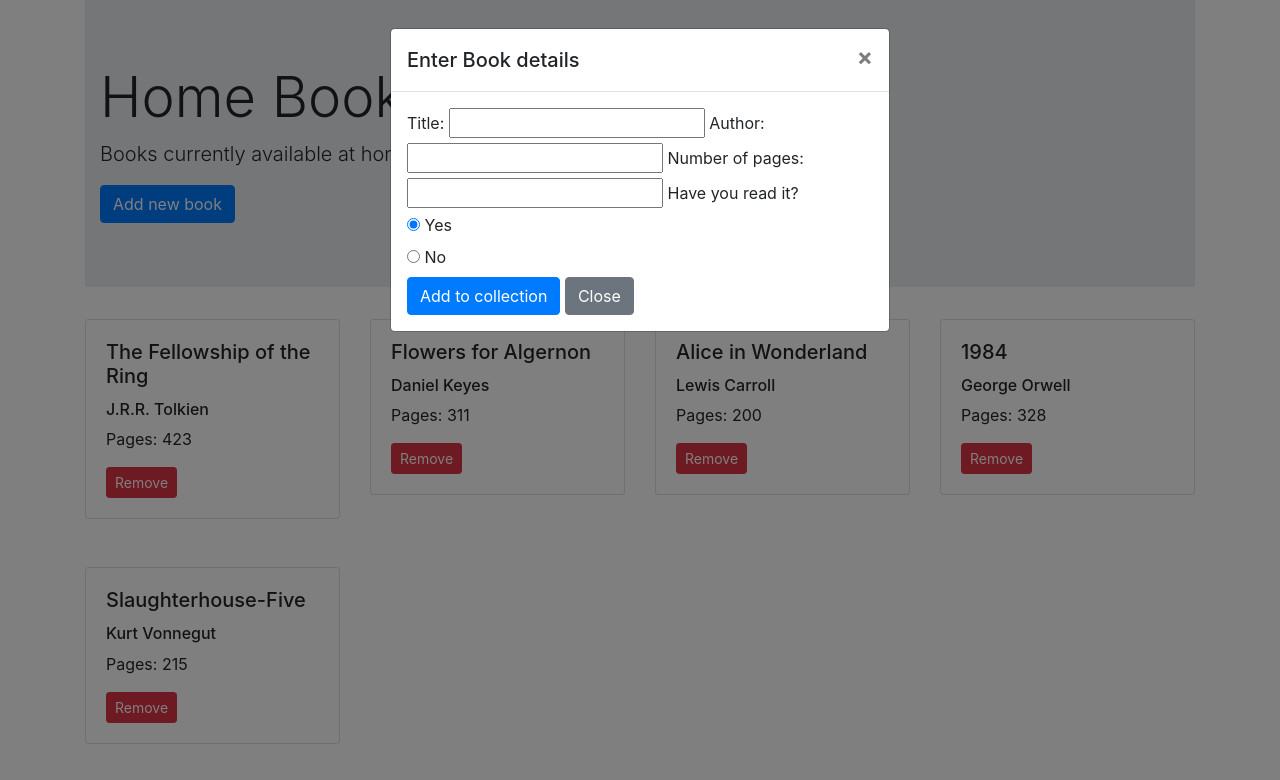
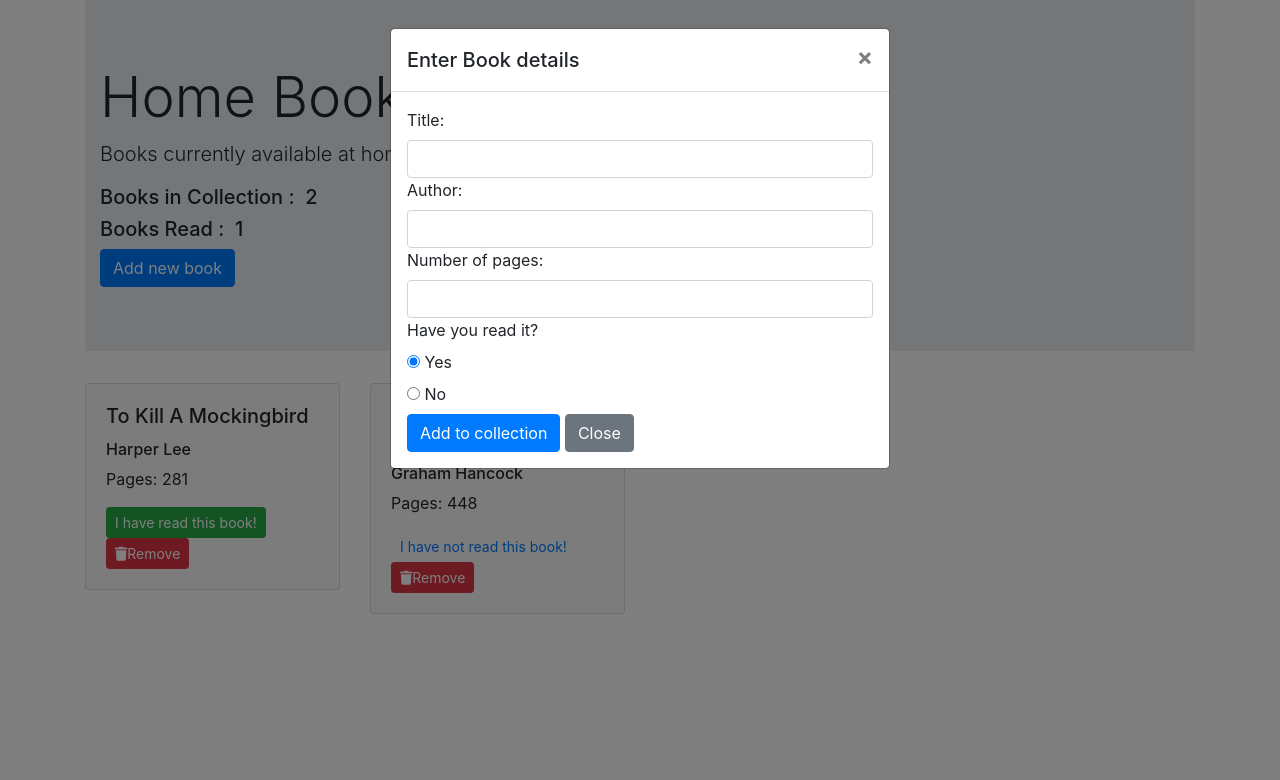
Before and after one commit to zion-s/Home-Library, a plain HTML site: page index.html in a window 1280 px wide. Both pictures are taken after a click on the button "Add new book". Drawn offline with nearby package versions, Linux system fonts and the light colour scheme.

Commit message:
Added 'read' button and book counter
Added a read button and its related toggle fuctionality. Also added a counter for total books and counter for books completed

```diff
--- a/app.js
+++ b/app.js
@@ -4,7 +4,7 @@ function Book(title, author, pages, read) {
     this.title = title;
     this.author = author;
     this.pages = pages;
-    if(read==='true'){
+    if(read===true){
         this.read = true
     } else {
         this.read = false
@@ -29,11 +29,8 @@ function Book(title, author, pages, read) {
           myLibrary[i] = new Book(myLibrary[i].title, myLibrary[i].author, myLibrary[i].pages, myLibrary[i].read)
       }
   } else {
-    addBookToLibrary("The Fellowship of the Ring", "J.R.R. Tolkien", 423, true);
-    addBookToLibrary("Flowers for Algernon", "Daniel Keyes", 311, true);
-    addBookToLibrary("Alice in Wonderland", "Lewis Carroll", 200, true);
-    addBookToLibrary("1984", "George Orwell", 328, false);
-    addBookToLibrary("Slaughterhouse-Five", "Kurt Vonnegut", 215, true);
+    addBookToLibrary("To Kill A Mockingbird", "Harper Lee", 281, true);
+    addBookToLibrary("Magicians Of The Gods", "Graham Hancock", 448, false);
   }
 }
 
@@ -47,7 +44,7 @@ loadStorage();
             outerCard.classList.add("col-lg-3", "col-sm-6", "mb-5");
 
             const innerCard = document.createElement("div");
-            innerCard.classList.add("card");
+            innerCard.classList.add("card", "bg-light");
             outerCard.appendChild(innerCard);
 
             const cardBody = document.createElement("div");
@@ -69,10 +66,35 @@ loadStorage();
             pages.textContent = `Pages: ${book.pages}`;
             cardBody.appendChild(pages);
 
+            const readButton = document.createElement("button");
+            readButton.classList.add("btn", "btn-sm");
+            if(book.read){
+              readButton.classList.add("btn-success");
+              readButton.innerHTML='I have read this book!';
+            }
+            else {
+              readButton.classList.add("btn-link");
+              readButton.innerHTML='I have not read this book!';
+            }
+            cardBody.appendChild(readButton);
+            readButton.addEventListener("click", ()=>{
+              let bookId = myLibrary.indexOf(book);
+              myLibrary[bookId].read = !myLibrary[bookId].read;
+              render();
+              updateStorage();
+              countBooks();
+            })
+
             const remove = document.createElement("button");
             remove.classList.add("btn", "btn-sm", "btn-danger");
-            remove.textContent = "Remove";
+            remove.innerHTML = '<i class="fas fa-trash"></i>Remove';
             cardBody.appendChild(remove);
+            remove.addEventListener("click", ()=>{
+              let bookId = myLibrary.indexOf(book);
+              myLibrary.splice(bookId, 1);
+              render();
+              updateStorage();
+            })
 
             outerCard.setAttribute('id', myLibrary.indexOf(book));
 
@@ -99,3 +121,19 @@ addBook.addEventListener("click", ()=>{
     render();
     formFields.reset();
 })
+
+const totalBooks = document.getElementById("totalBooks");
+totalBooks.innerHTML = myLibrary.length;
+
+let completedBooks = document.getElementById("completedBooks");
+const countBooks = ()=>{
+  let count = 0;
+  for(let i=0;i<myLibrary.length;i++){
+    if(myLibrary[i].read == true){
+      count+=1;
+    }
+  }
+  completedBooks.innerHTML = count;
+}
+
+countBooks();
--- a/index.html
+++ b/index.html
@@ -4,7 +4,7 @@
         <meta charset="UTF-8">
         <meta name="viewport" content="width=device-width, initial-scale=1, shrink-to-fit=no">
         <link rel="stylesheet" href="https://stackpath.bootstrapcdn.com/bootstrap/4.4.1/css/bootstrap.min.css" integrity="sha384-Vkoo8x4CGsO3+Hhxv8T/Q5PaXtkKtu6ug5TOeNV6gBiFeWPGFN9MuhOf23Q9Ifjh" crossorigin="anonymous">
-        <link rel="stylesheet" type="text/css" href="style.css">
+        <link href="https://use.fontawesome.com/releases/v5.1.0/css/all.css" rel="stylesheet" type="text/css">
         <title>Book Library</title>
     </head>
     <body>
@@ -13,9 +13,13 @@
                 <div class="container">
                   <h1 class="display-4">Home Book Collection</h1>
                   <p class="lead">Books currently available at home. Collection continues to grow.</p>
-                  <button type="button" class="btn btn-primary" data-toggle="modal" data-target="#exampleModal">
-                    Add new book
-                </button>
+
+                    <h5>Books in Collection :&nbsp;&nbsp;<span id="totalBooks"></span></h5>
+                    <h5>Books Read :&nbsp;&nbsp;<span id="completedBooks"></span></h5>
+
+                    <button type="button" class="btn btn-primary" data-toggle="modal" data-target="#exampleModal">
+                        Add new book
+                    </button>
                 </div>
             </div>
   <!-- Modal -->
@@ -31,11 +35,11 @@
         <div class="modal-body">
             <form name="BookForm">
                 <label for="title">Title:</label>
-                <input type="text" id="title" name="title" required>
+                <input type="text" id="title" class="form-control" name="title" required>
                 <label for="author">Author:</label>
-                <input type="text" id="author" name="author" required>
+                <input type="text" id="author" class="form-control" name="author" required>
                 <label for="pages">Number of pages:</label>
-                <input type="number" min="1" id="pages" name="pages" required>
+                <input type="number" min="1" id="pages" class="form-control" name="pages" required>
 
                 <label>Have you read it?</label>
                 <div class="radio-container">
@@ -61,21 +65,6 @@
   </div>
 
             <div class="row">
-                <!--<div class="col-lg-3 col-sm-6 mb-5">
-                    <div class="card" style="width: 15rem;">
-                        <img src="..." class="card-img-top" alt="No preview available">
-                        <div class="card-body">
-                            <h5 class="card-title">Altar of Eden</h5>
-                            <h6 class="card-text">James Rollins</h6>
-                            <p class="card-text">Pages: 220</p>
-                            <button class="btn btn-success">Read</button>
-                            <button class="btn btn-info">Not Read</button>
-                            <button class="btn btn-danger">Remove</button>
-                        </div>
-                    </div>
-                </div>-->
-
-
 
             </div>
         </div>
```
